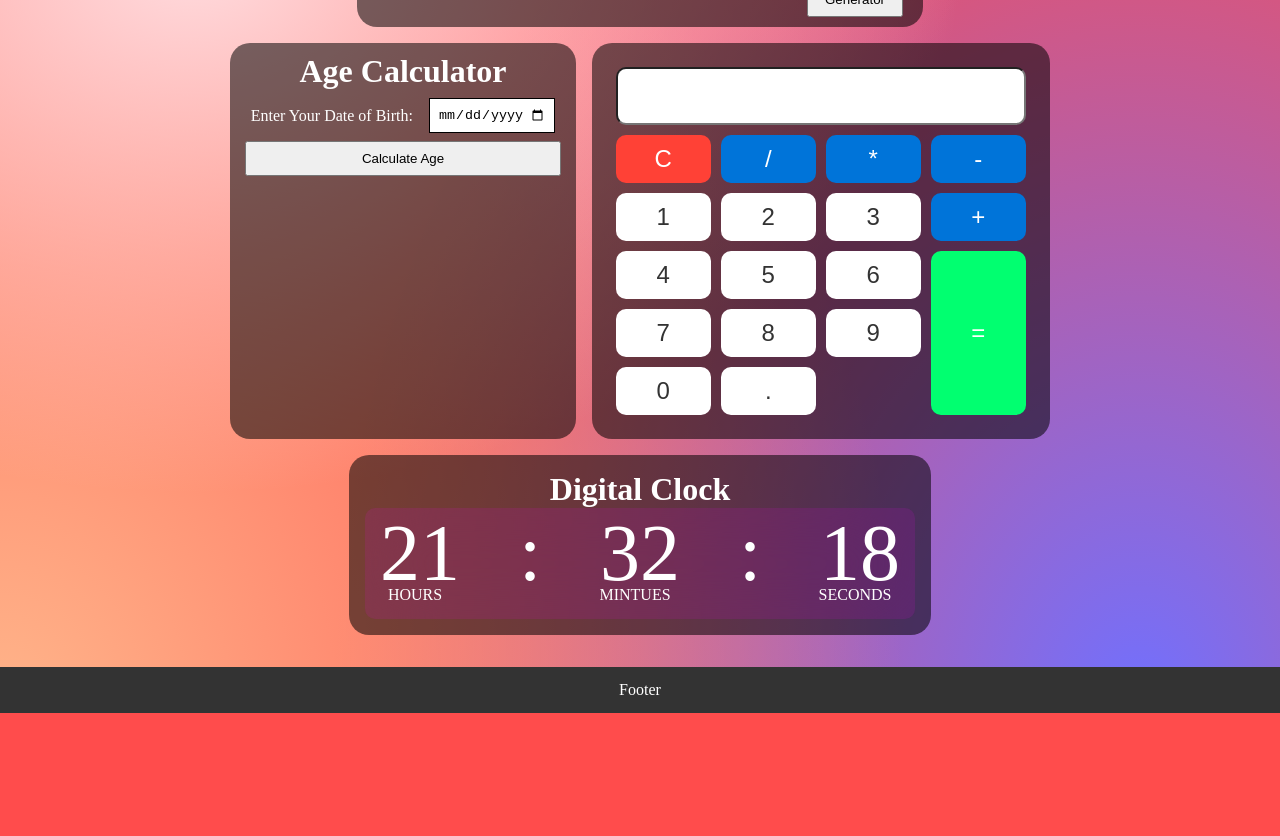
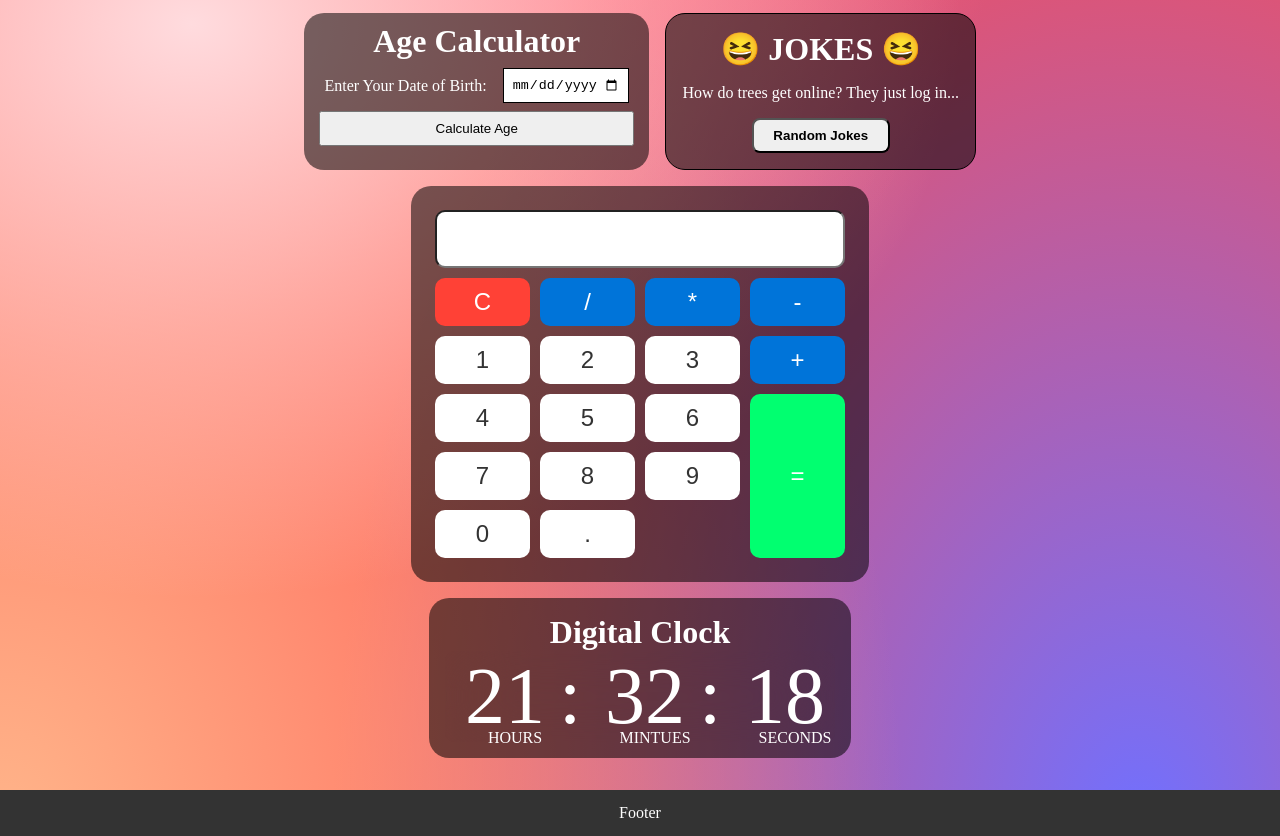
Before and after one commit to idil-abdi/mini-projects, a plain HTML site: page index.html in a window 1280 px wide. Shown: the part 788-1624 px from the top of the page. Before the commit the page ends 1501 px from the top, so only its background shows below. Drawn offline with Linux system fonts and the light colour scheme; a web font is replaced by a local one.

Commit message:
adding changes

```diff
--- a/index.html
+++ b/index.html
@@ -9,7 +9,9 @@
   <body>
     <header>
       <ul>
-        <li class="heading-left"><a class="active" href="#Home">Home</a></li>
+        <li class="heading-left">
+          <a class="active" href="#Home">Mini Projects</a>
+        </li>
         <li><a href="#projects">Projects</a></li>
         <li><a href="#about">About</a></li>
       </ul>
@@ -77,12 +79,6 @@
           </div>
         </div>
 
-        <div class="box jokes-generator-c">
-          <h1>😆 JOKES 😆</h1>
-          <p id="jokes">How do trees get online? They just log in...</p>
-          <button class="jokes-btn">Random Jokes</button>
-        </div>
-
         <div class="box weather-c">
           <h1>Weather</h1>
           <div class="weather-search">
@@ -134,6 +130,12 @@
           <button id="age-calculator-btn">Calculate Age</button>
           <p id="birthday-result"></p>
         </div>
+        <div class="box jokes-generator-c">
+          <h1>😆 JOKES 😆</h1>
+          <p id="jokes">How do trees get online? They just log in...</p>
+          <button class="jokes-btn">Random Jokes</button>
+        </div>
+
         <div class="box calculator-c">
           <input type="text" id="calculator-result" readonly />
           <div class="calculator-btn">
--- a/style.css
+++ b/style.css
@@ -360,18 +360,17 @@ button{
 .clock{
     width: 100%;
     height: 100%;
-    background-color: rgba(255, 0, 255, 0.11);
     border-radius: 10px;
     display: flex;
     align-items: center;
     justify-content: center;
     backdrop-filter: blur(40px);
-    padding-bottom: 20px;
+    padding: 0 20px;
 }
 
 .clock span{
     font-size: 80px;
-    width: 110px;
+    width: 70px;
     display: inline-block;
     text-align: center;
     position: relative;
@@ -390,6 +389,7 @@ button{
 }
 #min::after{
     content: 'MINTUES';
+    text-align: center;
 }
 #sec::after{
     content: 'SECONDS';
```
